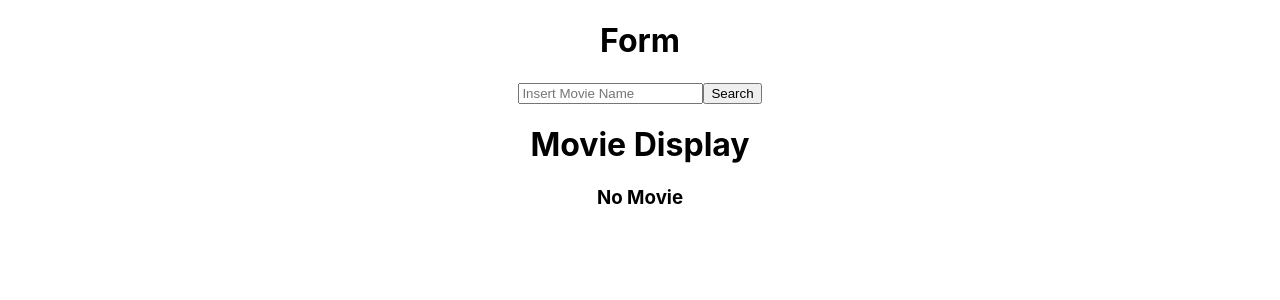
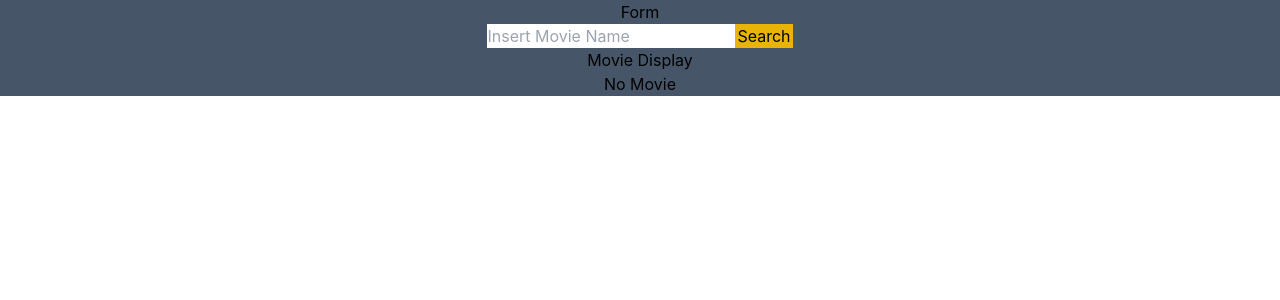
Before and after one commit to riyad-i/movie-search, a React (Create React App) app: page / in a window 1280 px wide. Shown: the top 300 px of the page. Built offline with nearby package versions, Linux system fonts and the light colour scheme; no server answers.

Commit message:
tailwind.config.js, postcss.config.js

```diff
--- a/package.json
+++ b/package.json
@@ -34,5 +34,10 @@
       "last 1 firefox version",
       "last 1 safari version"
     ]
+  },
+  "devDependencies": {
+    "autoprefixer": "^10.4.14",
+    "postcss": "^8.4.27",
+    "tailwindcss": "^3.3.3"
   }
 }
--- /dev/null
+++ b/postcss.config.js
@@ -0,0 +1,6 @@
+module.exports = {
+    plugins: {
+      tailwindcss: {},
+      autoprefixer: {},
+    }
+  }
--- a/src/App.js
+++ b/src/App.js
@@ -13,16 +13,23 @@ function App() {
 
 
   const getMovie = async (searchTerm) => {
-    const res = await fetch(`http://www.omdbapi.com/?apikey=${apiKey}&t=${searchTerm}`)
-    const data = await res.json()
-    console.log(data);
-    setMovie(data)
+    try {
+
+        const res = await fetch(`http://www.omdbapi.com/?apikey=${apiKey}&t=${searchTerm}`)
+        const data = await res.json()
+        console.log(data);
+        setMovie(data)
+    } catch (error) {
+        console.log(error);
+    }
   }
 
-  useEffect(() => {getMovie('heat')},[])
+  useEffect(() => {
+    getMovie('heat')}
+  ,[])
 
   return (
-    <div className="App">
+    <div className="bg-slate-600 flex flex-col justify-center items-center">
       <Form getMovie={getMovie}/>
       <MovieDisplay movie={movie}/>
     </div>
--- a/src/components/Form.js
+++ b/src/components/Form.js
@@ -21,7 +21,7 @@ export default function Form(props){
         <h1> Form </h1>
         <form onSubmit={handleSubmit}>
             <input type="text" placeholder="Insert Movie Name" value={formData} onChange={handleChange}/>
-            <button>Search</button>
+            <button className="bg-yellow-500 px-0.5">Search</button>
 
         </form>
         </>
--- a/src/components/MovieDisplay.js
+++ b/src/components/MovieDisplay.js
@@ -14,13 +14,13 @@ export default function MovieDisplay(props){
 
     const yesMovie = () => {
         return(
-            <>
-            <h4>{movie.Title}</h4>
-            <h4>{movie.Year}</h4>
-            <h4>{movie.Genre}</h4>
-            {movie.Poster == 'N/A'? null: <img src={movie.Poster} alt={movie.Title}/> }
-            <h4>{movie.Plot}</h4>
-            </>
+            <div className="mb-12 text-white">
+                <h4>{movie.Title}</h4>
+                <h4>{movie.Year}</h4>
+                <h4>{movie.Genre}</h4>
+                {movie.Poster == 'N/A'? null: <img src={movie.Poster} alt={movie.Title}/> }
+                <h4>{movie.Plot}</h4>
+            </div>
         )
     }
 
--- a/src/index.css
+++ b/src/index.css
@@ -1,3 +1,7 @@
+@tailwind base;
+@tailwind components;
+@tailwind utilities;
+
 body {
   margin: 0;
   font-family: -apple-system, BlinkMacSystemFont, 'Segoe UI', 'Roboto', 'Oxygen',
--- /dev/null
+++ b/tailwind.config.js
@@ -0,0 +1,8 @@
+/** @type {import('tailwindcss').Config} */
+module.exports = {
+  content: ["./src/**/*.{html,js}"],
+  theme: {
+    extend: {},
+  },
+  plugins: [],
+}
```
Also changed, not shown: 1 other file (tests, documents, lock files or other folders).
